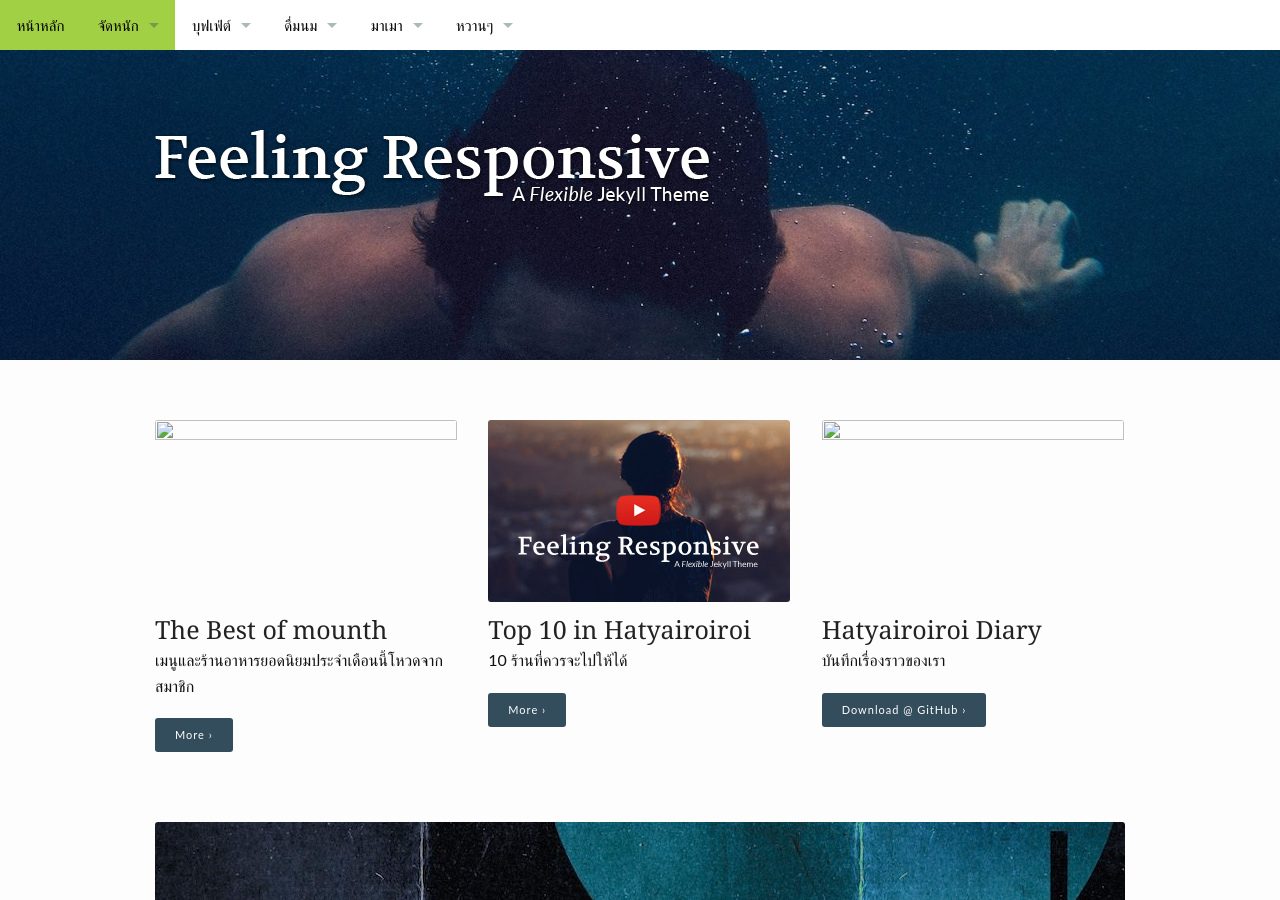
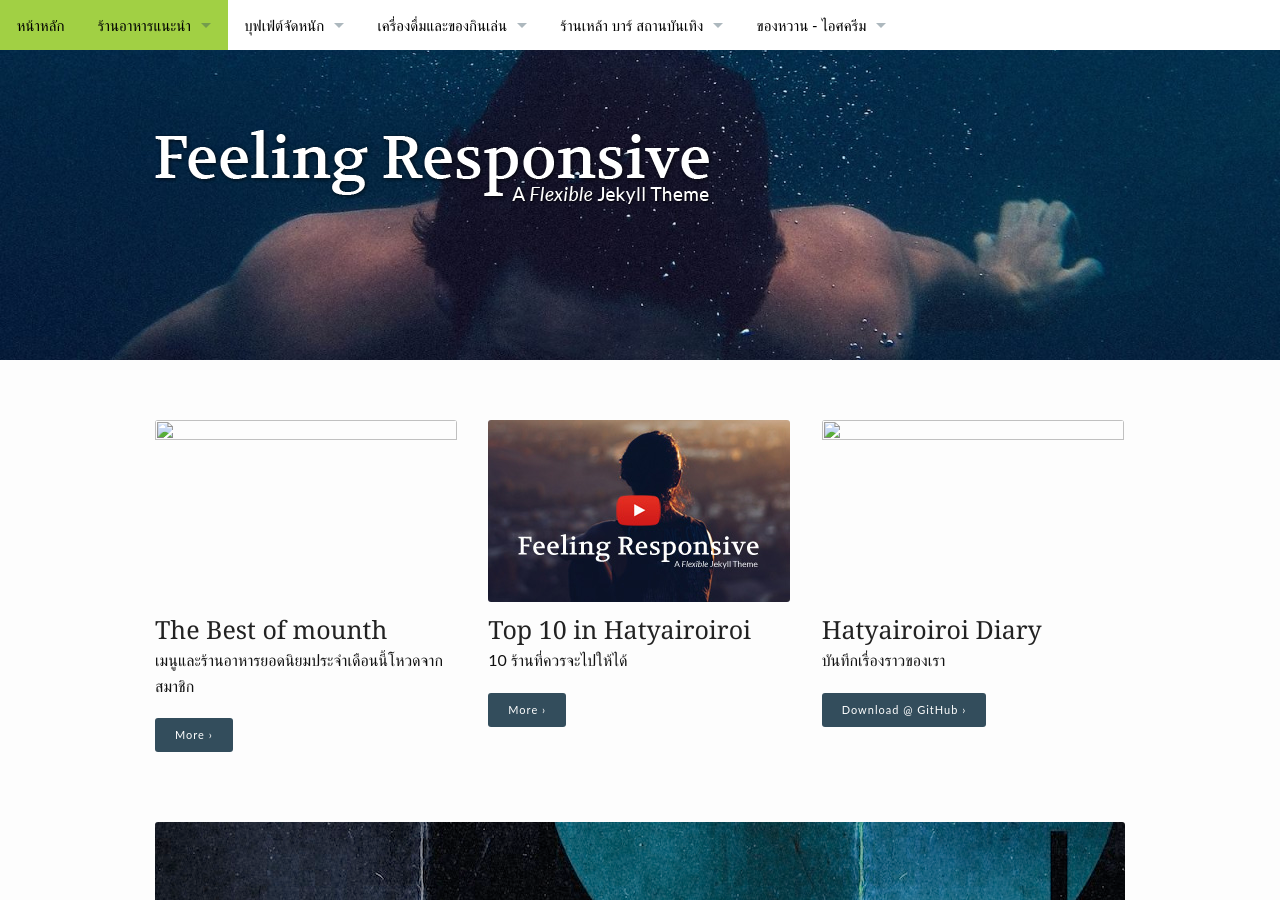
Before and after one commit to hatyairoiroi/hatyairoiroi.github.io, a Jekyll site: the page built from index.md, in a window 1280 px wide and 900 px high. Built offline with Jekyll 4.4.1, drawn with Linux system fonts in a browser that asks for light colours.

Commit message:
Update navigation.yml

```diff
--- a/_data/navigation.yml
+++ b/_data/navigation.yml
@@ -1,6 +1,6 @@
 - title: หน้าหลัก
   side: left
-- title: จัดหนัก
+- title: ร้านอาหารแนะนำ
   url: "/"
   side: left
   dropdown:
@@ -25,7 +25,7 @@
   - title: ข.ไข่ รวมเมนูไข่
     url: "//"
 
-- title: บุฟเฟ่ต์
+- title: บุฟเฟ่ต์จัดหนัก
   url: "//"
   side: left
   dropdown:
@@ -34,7 +34,7 @@
   - title: "กินกันให้อิ่ม “ฟ้าใสกระทะร้อน”"
     url: "//"
 
-- title: ดื่มนม
+- title: เครื่องดื่มและของกินเล่น
   url: "//"
   side: left
   dropdown:
@@ -43,7 +43,7 @@
   - title: ร้านนมสด 109 หน้า ม.อ.หาดใหญ่
     url: "//"
 
-- title: มาเมา
+- title: ร้านเหล้า บาร์ สถานบันเทิง
   url: "//"
   side: left
   dropdown:
@@ -52,7 +52,7 @@
   - title: แวะเติมแก๊ส “แก๊สโซลีน” หาดใหญ่
     url: "//"
 
-- title: หวานๆ
+- title: ของหวาน - ไอศครีม
   url: "/search/"
   side: left
   dropdown:
```
